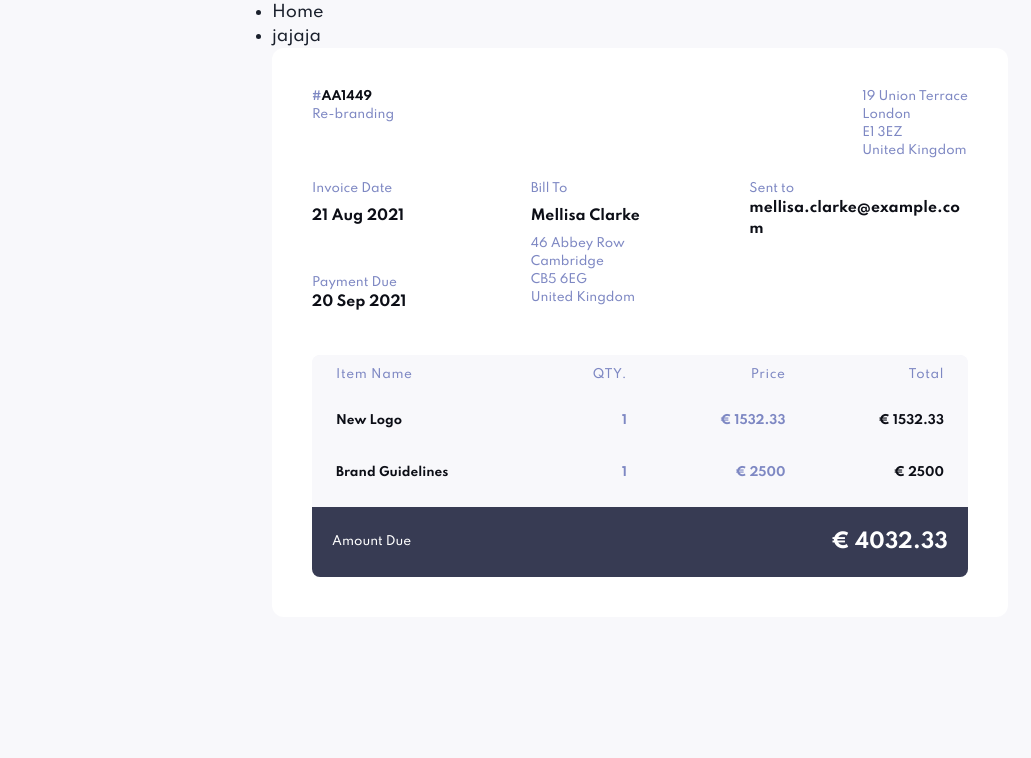
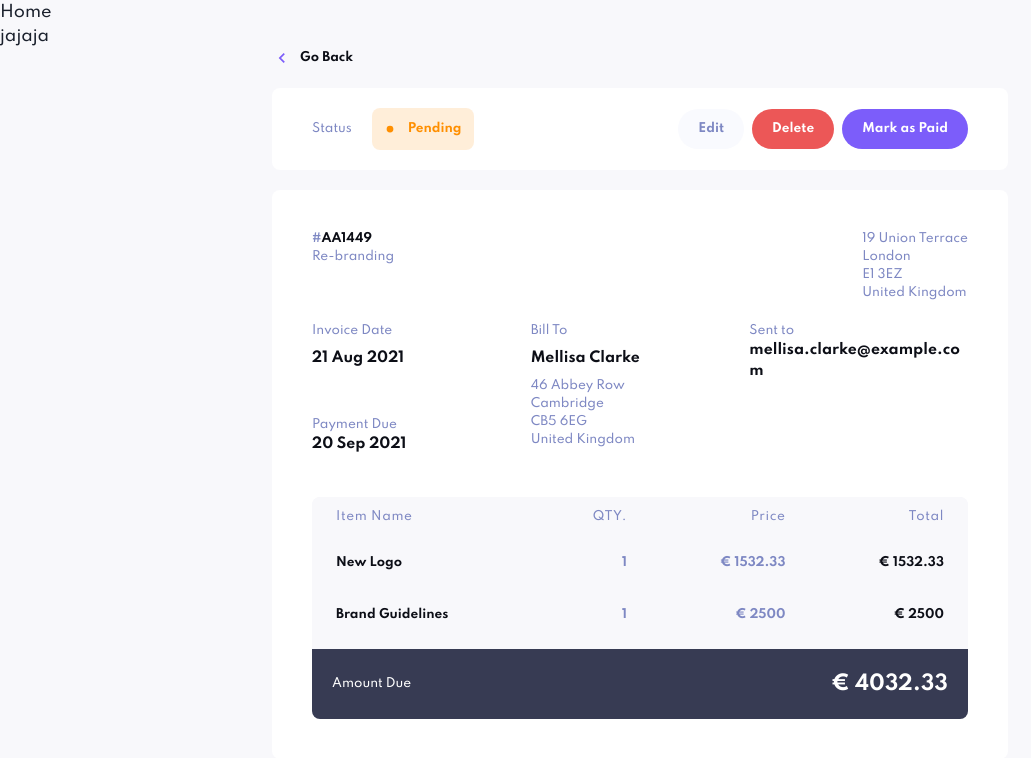
Before and after one commit to esteban-master/invoice-app-vite, a React (Vite) app: page /invoice/AA1449 in a window 1280 px wide. Shown: the top 758 px of the page, without its empty margins (0-1031 px from the left). Built offline with nearby package versions, Linux system fonts and the light colour scheme.

Commit message:
Invoice page buttons listo

```diff
--- a/src/App.tsx
+++ b/src/App.tsx
@@ -8,9 +8,8 @@ function App() {
   return (
     <QueryClientProvider client={queryClient}>
       <ReactQueryDevtools />
-      <Container maxWidth={{ base: 'container.sm', md: 'container.md' }}>
-        <Router />
-      </Container>
+
+      <Router />
     </QueryClientProvider>
   )
 }
--- /dev/null
+++ b/src/components/ButtonsInvoice.tsx
@@ -0,0 +1,60 @@
+import { Button, Stack, Text, useColorMode } from '@chakra-ui/react'
+import React from 'react'
+
+export const ButtonsInvoice = ({
+  id,
+  padding = 0
+}: {
+  id: string
+  padding?: number
+}) => {
+  const { colorMode } = useColorMode()
+  return (
+    <Stack
+      direction={'row'}
+      justifyContent={'space-between'}
+      alignItems={'center'}
+      bg={colorMode === 'dark' ? 'bg_app.card' : 'white'}
+      padding={padding}
+    >
+      <Button
+        _hover={{
+          bg: colorMode === 'dark' ? 'white' : 'texto.dark',
+          color: 'texto.light'
+        }}
+        bg={colorMode === 'dark' ? 'bg_app.gray' : '#F9FAFE'}
+        borderRadius={'3xl'}
+        padding={5}
+        fontSize={'xs'}
+        color={colorMode === 'dark' ? 'texto.dark' : 'texto.light'}
+      >
+        Edit
+      </Button>
+      <Button
+        _hover={{
+          bg: 'red_custom.100'
+        }}
+        fontSize={'xs'}
+        bg={'red_custom.500'}
+        borderRadius={'3xl'}
+        padding={5}
+        color={'white'}
+        onClick={() => console.log('ELiminado invoice: ', id)}
+      >
+        Delete
+      </Button>
+      <Button
+        _hover={{
+          bg: 'primary.100'
+        }}
+        fontSize={'xs'}
+        bg={'primary.500'}
+        borderRadius={'3xl'}
+        padding={5}
+        color={'white'}
+      >
+        Mark as Paid
+      </Button>
+    </Stack>
+  )
+}
--- a/src/components/InvoiceItem.tsx
+++ b/src/components/InvoiceItem.tsx
@@ -16,6 +16,7 @@ import { format } from 'date-fns'
 import esLocale from 'date-fns/locale/es'
 import { Link } from 'react-router-dom'
 import { InvoiceId } from './InvoiceId'
+import { Status } from './Status'
 export function formatDateEs(date: string) {
   return format(new Date(date), 'dd MMM  yyyy', {
     locale: esLocale
@@ -88,46 +89,8 @@ export const InvoiceItem = ({ invoice }: { invoice: Invoice }) => {
           rowSpan={{ base: 2, md: 1 }}
           rowStart={{ base: 3, md: 1 }}
           colSpan={{ base: 2, md: 3 }}
-          bg={`${invoice.status}.100`}
-          borderRadius={'lg'}
         >
-          <Stack
-            direction={'row'}
-            spacing={0}
-            justifyContent={'center'}
-            alignItems={'center'}
-          >
-            <Icon
-              width={9}
-              height={9}
-              color={`${
-                invoice.status === 'draft'
-                  ? colorMode === 'dark'
-                    ? 'texto.dark'
-                    : 'texto.bold'
-                  : `${invoice.status}.500`
-              }`}
-              as={BsDot}
-            />
-            <Text
-              fontWeight={'bold'}
-              color={`${
-                invoice.status === 'draft'
-                  ? colorMode === 'dark'
-                    ? 'texto.dark'
-                    : 'texto.bold'
-                  : `${invoice.status}.500`
-              }`}
-              textAlign={'center'}
-              paddingY={3}
-              paddingRight={3}
-            >
-              {invoice.status.replace(
-                invoice.status[0],
-                invoice.status[0].toUpperCase()
-              )}
-            </Text>
-          </Stack>
+          <Status status={invoice.status} />
         </GridItem>
         <GridItem hidden={hiddenArrowRight} placeSelf={'center'}>
           <Icon
--- /dev/null
+++ b/src/components/Layout.tsx
@@ -0,0 +1,26 @@
+import { Box, Container, Stack, useBreakpointValue } from '@chakra-ui/react'
+import React from 'react'
+import { useLocation, useParams } from 'react-router-dom'
+import { ButtonsInvoice } from './ButtonsInvoice'
+
+export const Layout: React.FC = ({ children }) => {
+  const location = useLocation()
+  const { id } = useParams()
+  const isMobile = useBreakpointValue({ base: true, md: false })
+  return (
+    <Stack
+      height={'95vh'}
+      direction={'column'}
+      spacing={10}
+      justifyContent={'space-between'}
+    >
+      <Container maxWidth={{ base: 'container.sm', md: 'container.md' }}>
+        {children}
+      </Container>
+
+      {location.pathname.includes('/invoice/') && isMobile ? (
+        <ButtonsInvoice padding={5} id={id!} />
+      ) : null}
+    </Stack>
+  )
+}
--- /dev/null
+++ b/src/components/Status.tsx
@@ -0,0 +1,46 @@
+import React from 'react'
+import { Icon, Stack, Text, useColorMode } from '@chakra-ui/react'
+import { BsDot } from 'react-icons/bs'
+
+export const Status = ({ status }: { status: string }) => {
+  const { colorMode } = useColorMode()
+  return (
+    <Stack
+      borderRadius={'lg'}
+      direction={'row'}
+      spacing={0}
+      justifyContent={'center'}
+      alignItems={'center'}
+      bg={`${status}.100`}
+    >
+      <Icon
+        width={9}
+        height={9}
+        color={`${
+          status === 'draft'
+            ? colorMode === 'dark'
+              ? 'texto.dark'
+              : 'texto.bold'
+            : `${status}.500`
+        }`}
+        as={BsDot}
+      />
+      <Text
+        fontWeight={'bold'}
+        color={`${
+          status === 'draft'
+            ? colorMode === 'dark'
+              ? 'texto.dark'
+              : 'texto.bold'
+            : `${status}.500`
+        }`}
+        textAlign={'center'}
+        paddingY={3}
+        paddingRight={3}
+        textTransform={'capitalize'}
+      >
+        {status}
+      </Text>
+    </Stack>
+  )
+}
--- a/src/pages/Home/index.tsx
+++ b/src/pages/Home/index.tsx
@@ -4,10 +4,11 @@ import data from '../../../data.json'
 import { HeaderInvoices } from '../../components/HeaderInvoices'
 import { InvoiceItem } from '../../components/InvoiceItem'
 import empty from '/illustration-empty.svg'
+import { Layout } from '../../components/Layout'
 
 export const Home = () => {
   return (
-    <>
+    <Layout>
       <HeaderInvoices data={data} />
       {data.length > 0 ? (
         <Stack spacing={5}>
@@ -36,6 +37,6 @@ export const Home = () => {
           </Stack>
         </Stack>
       )}
-    </>
+    </Layout>
   )
 }
--- a/src/pages/Invoice/index.tsx
+++ b/src/pages/Invoice/index.tsx
@@ -2,8 +2,10 @@ import {
   Box,
   Grid,
   GridItem,
+  Icon,
   Stack,
   Text,
+  useBreakpointValue,
   useColorMode
 } from '@chakra-ui/react'
 import React from 'react'
@@ -11,15 +13,61 @@ import { useParams } from 'react-router-dom'
 import { InvoiceId } from '../../components/InvoiceId'
 import data from '../../../data.json'
 import { TotalItems } from '../../components/TotalItems'
-
+import { Link } from 'react-router-dom'
+import { MdOutlineKeyboardArrowLeft } from 'react-icons/md'
+import { Layout } from '../../components/Layout'
+import { ButtonsInvoice } from '../../components/ButtonsInvoice'
+import { Status } from '../../components/Status'
 export const Invoice = () => {
   const { id } = useParams()
   const invoiceData = data.find((invoice) => invoice.id === id)
   const { colorMode } = useColorMode()
+  const isMobile = useBreakpointValue({ base: true, md: false })
+
+  if (isMobile === undefined) return null
   return (
-    <Stack>
+    <Layout>
+      <Stack spacing={5}>
+        <Link to={'/'}>
+          <Stack direction={'row'} alignItems={'center'}>
+            <Icon
+              width={5}
+              height={5}
+              color={'primary.500'}
+              as={MdOutlineKeyboardArrowLeft}
+            />
+            <Text variant={'bold'}>Go Back</Text>
+          </Stack>
+        </Link>
+
         <Stack
-        borderRadius={'xl'}
+          bg={colorMode === 'dark' ? 'bg_app.card' : 'white'}
+          borderRadius={'lg'}
+          paddingX={{ base: 5, md: 10 }}
+          paddingY={5}
+        >
+          <Stack
+            direction={'row'}
+            justifyContent={'space-between'}
+            alignItems={'center'}
+          >
+            <Stack
+              direction={'row'}
+              width={'100%'}
+              justifyContent={{ base: 'space-between', md: 'start' }}
+              alignItems={'center'}
+              spacing={{ md: 5 }}
+            >
+              <Text>Status</Text>
+              <Status status={invoiceData?.status!} />
+            </Stack>
+
+            {!isMobile && <ButtonsInvoice id={invoiceData?.id!} />}
+          </Stack>
+        </Stack>
+
+        <Stack
+          borderRadius={'lg'}
           spacing={5}
           bg={colorMode === 'dark' ? 'bg_app.card' : 'white'}
           padding={{ base: 5, md: 10 }}
@@ -86,9 +134,13 @@ export const Invoice = () => {
               </GridItem>
             </Grid>
 
-          <TotalItems items={invoiceData?.items!} total={invoiceData?.total!} />
+            <TotalItems
+              items={invoiceData?.items!}
+              total={invoiceData?.total!}
+            />
           </Stack>
         </Stack>
       </Stack>
+    </Layout>
   )
 }
```
Lines whose indentation alone changed are shown as unchanged.
